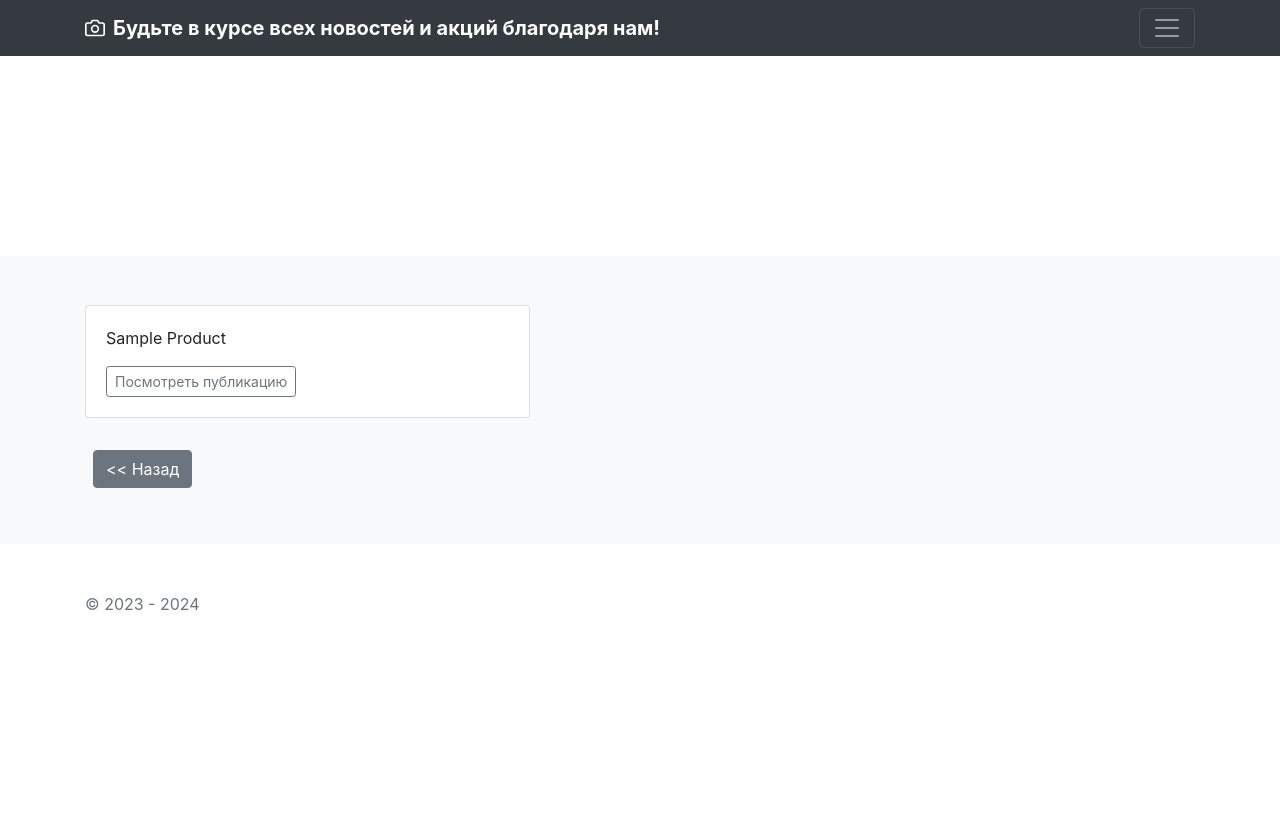
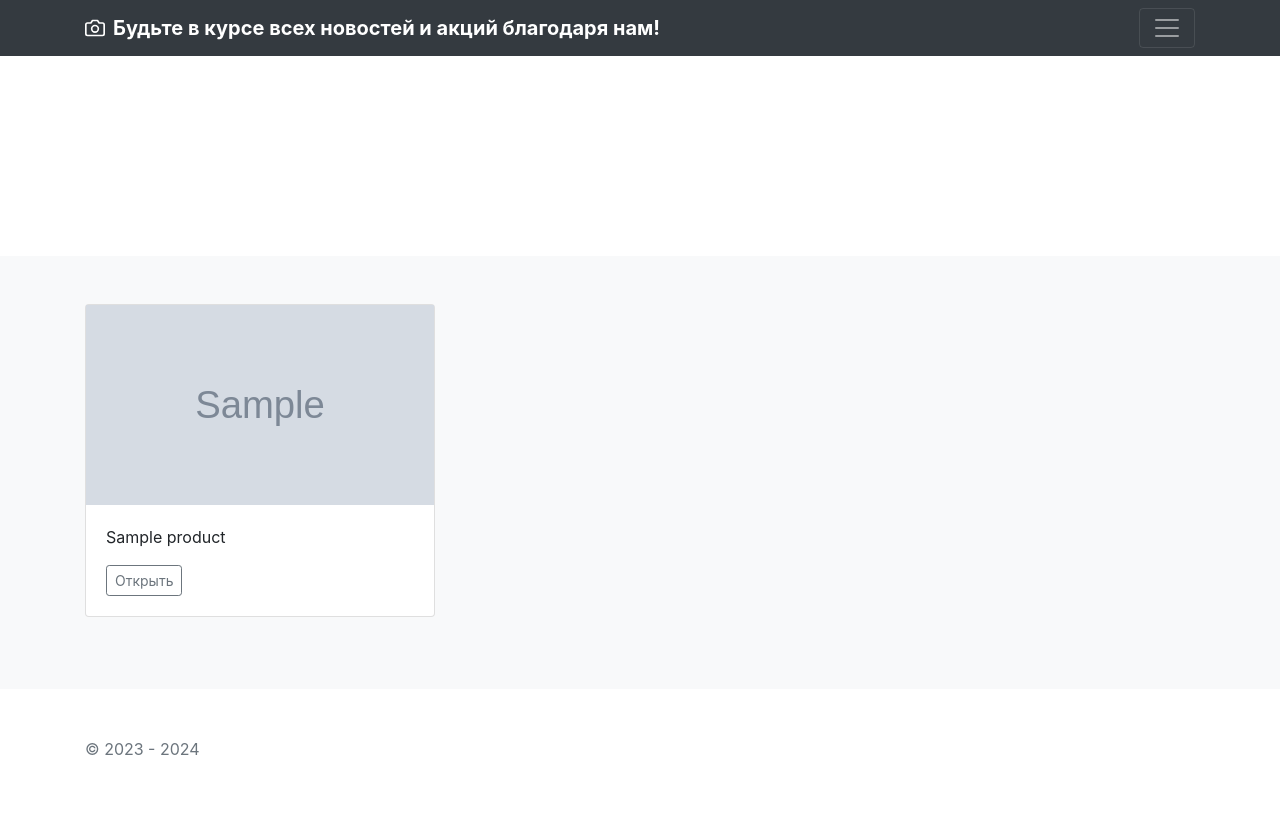
Before and after one commit to SergeyZaprudnov/Teo_3D_reality, a Django app: page /product/ in a window 1280 px wide. Before the commit the page ends 610 px from the top, so only its background shows below. Run offline with Django 5.2, Linux system fonts and the light colour scheme; tables that the repository leaves empty hold one stand-in row (values such as "Sample post"); grey boxes marked "Sample" are stand-in pictures; some libraries are stand-ins or nearby versions.

Commit message:
correction made

```diff
--- a/config/settings.py
+++ b/config/settings.py
@@ -126,3 +126,6 @@ STATICFILES_DIRS = [os.path.join(BASE_DIR, 'static')]  #настройка по
 # https://docs.djangoproject.com/en/5.0/ref/settings/#default-auto-field
 
 DEFAULT_AUTO_FIELD = 'django.db.models.BigAutoField'
+
+MEDIA_URL = '/media/'
+MEDIA_ROOT = os.path.join(BASE_DIR, 'media')
--- a/config/urls.py
+++ b/config/urls.py
@@ -14,10 +14,12 @@ Including another URLconf
     1. Import the include() function: from django.urls import include, path
     2. Add a URL to urlpatterns:  path('blog/', include('blog.urls'))
 """
+from django.conf import settings
+from django.conf.urls.static import static
 from django.contrib import admin
 from django.urls import path, include
 
 urlpatterns = [
     path('admin/', admin.site.urls),
     path('', include('product.urls', namespace='product'))
-]
+]+static(settings.MEDIA_URL, document_root=settings.MEDIA_ROOT)
--- a/product/admin.py
+++ b/product/admin.py
@@ -5,6 +5,6 @@ from product.models import Product
 
 @admin.register(Product)
 class ProductAdmin(admin.ModelAdmin):
-    list_display = ('title', 'description', 'price', 'image', 'pub_date', 'views')
+    list_display = ('title', 'description', 'price', 'image', 'pub_date')
     search_fields = ('title', 'price')
     list_filter = ('title', 'pub_date', 'price')
--- a/product/models.py
+++ b/product/models.py
@@ -7,10 +7,10 @@ NULLABLE = {'blank': True, 'null': True}
 class Product(models.Model):
     title = models.CharField(max_length=150, verbose_name='Название')
     description = models.TextField(verbose_name='Описание', **NULLABLE)
-    price = models.DecimalField(max_digits=10, decimal_places=2)
-    image = models.ImageField(upload_to='product_images/', verbose_name='Изображение', **NULLABLE)
+    price = models.DecimalField(max_digits=10, decimal_places=2, verbose_name='Цена')
+    image = models.ImageField(upload_to='image/', verbose_name='Изображение')
     pub_date = models.DateField(default=timezone.now, verbose_name='Дата публикации')
-    views = models.IntegerField(default=0, verbose_name='Просмотры')
+
 
     def __str__(self):
         return self.title
--- a/templates/product/product_list.html
+++ b/templates/product/product_list.html
@@ -1,33 +1,20 @@
 {% extends 'base.html' %}
 
+
 {% block content %}
-    <div class="col-12">
-        {% if user.is_active and  user.is_superuser %}
-            <a href="#" class="btn btn-secondary m-2">Добавить публикацию</a>
-        {% endif %}
-    </div>
     {% for object in object_list %}
-        <div class="col-md-5">
+        <div class="col-md-4">
             <div class="card mb-4 box-shadow">
+                <img src="{{ object.image.url }}" width="" height="200" alt="#"/>
                 <div class="card-body">
-                    <p class="card-text">{{ object|title }}</p>
+                    <p class="card-text">{{ object }}</p>
                     <div class="d-flex justify-content-between align-items-center">
                         <div class="btn-group">
-                            <a href="#"
-                               class="btn btn-sm btn-outline-secondary">Посмотреть публикацию</a>
+                            <button type="button" class="btn btn-sm btn-outline-secondary">Открыть</button>
                         </div>
-                        {% if user.is_authenticated %}
-                            <div class="btn-group">
-                                <a href="#"
-                                   class="btn btn-sm btn-outline-secondary">Удалить публикацию</a>
-                            </div>
-                        {% endif %}
                     </div>
                 </div>
             </div>
         </div>
     {% endfor %}
-    <div class="col-12">
-        <a href="#" class="btn btn-secondary m-2"><< Назад</a>
-    </div>
 {% endblock %}
```
